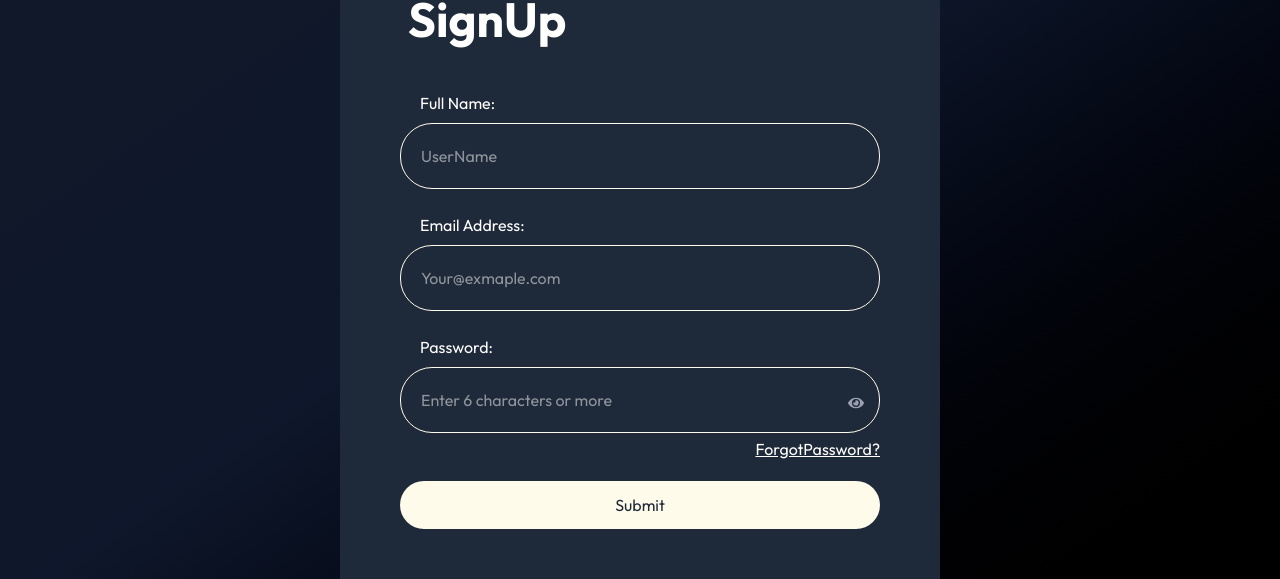
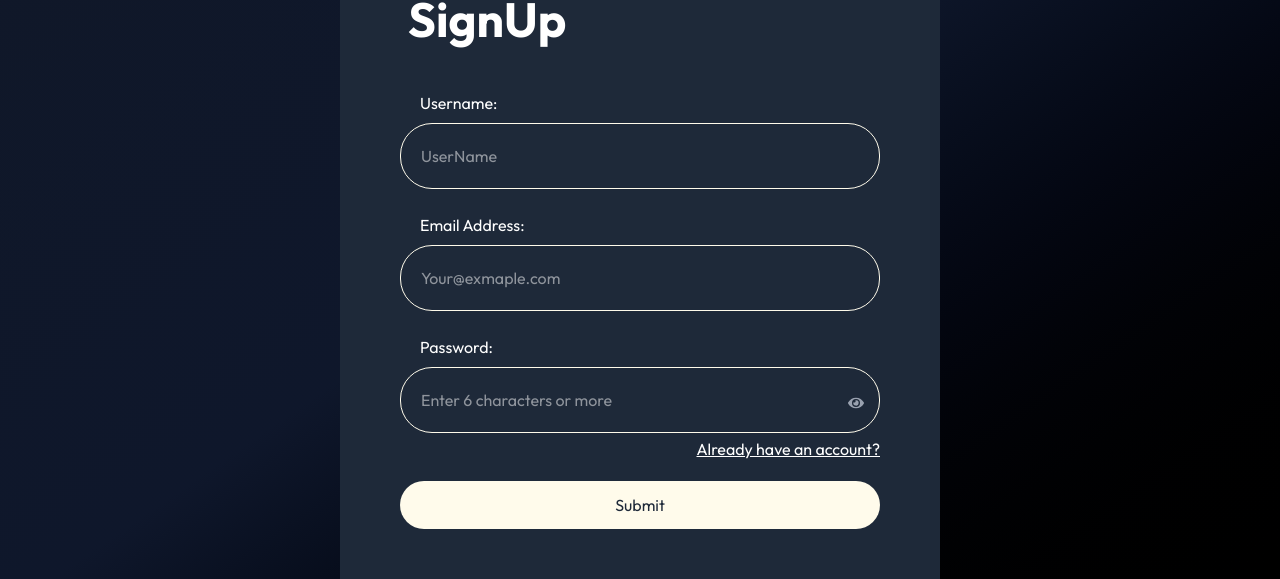
Before and after one commit to Bebsiizcool/TechGeek-React, a React (Vite) app: page /sign in a window 1280 px wide. Shown: the part 273-852 px from the top of the page. Built offline with nearby package versions, Linux system fonts and the light colour scheme.

Commit message:
sign-page-done

```diff
--- a/src/page/Sign.jsx
+++ b/src/page/Sign.jsx
@@ -29,21 +29,18 @@ const Sign = () => {
 
         <form className='flex ml-15 mt-10 flex-col w-[80%]  ' onSubmit={handleSubmit(onSubmit)}>
 
-          <p className=' mb-2 ml-5'>Full Name:</p>
+          <p className=' mb-2 ml-5'>Username:</p>
           <input
             className=' rounded-4xl border border-amber-50 p-5'
             placeholder='UserName'
-            {...register("Full_Name", {
-              required: '*Email is missing',
-              pattern: {
-                value: /^[^\s@]+@[^\s@]+\.[^\s@]+$/,
-                message: "Please enter a valid email address",
-              }
+            {...register("Username", {
+              required: '*Username is missing',
+                // message: "Please enter a valid email address",
             })} />
 
-          {errors.Full_Name && (
+          {errors.Username && (
             <span className="text-red-400 text-sm">
-              {errors.Email.message}
+              {errors.Username.message}
             </span>
           )}
 
@@ -95,8 +92,9 @@ const Sign = () => {
           )}
           </div>
 
-
-          <span className='flex justify-end mt-1 underline hover:cursor-pointer'>ForgotPassword?</span>
+          <Link to="/login">
+          <span className='flex justify-end mt-1 underline hover:cursor-pointer'>Already have an account?</span>
+            </Link>
 
           <button
             type="submit"
```
